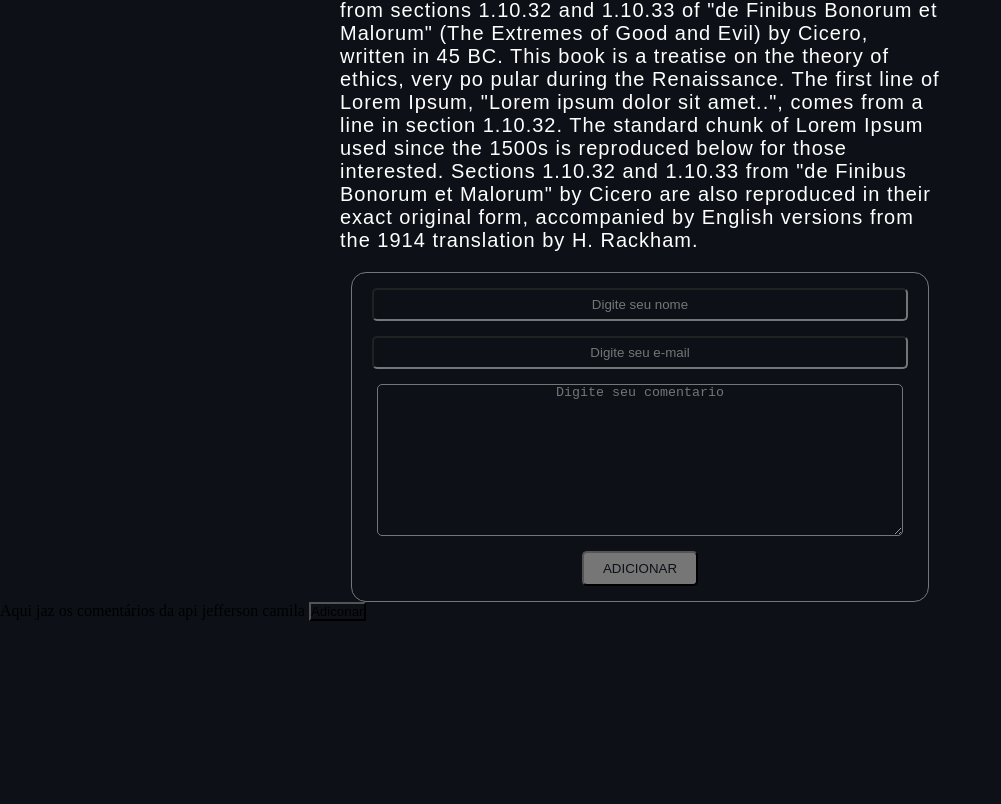
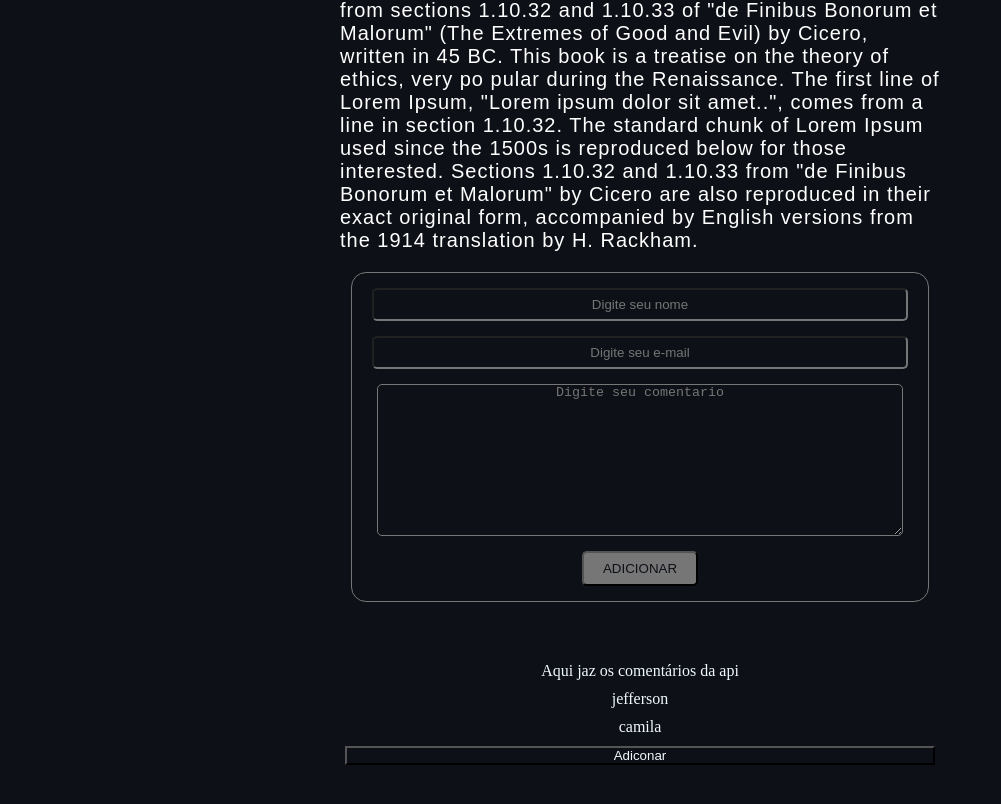
Before and after one commit to jefflennon1/artesgraficasfortalezaLeonardo, a React app: page / in a window 1280 px wide. Shown: the part 734-1538 px from the top of the page, without its empty margins (0-1001 px from the left). Before the commit the page ends 1355 px from the top, so only its background shows below. Built offline with nearby package versions, Linux system fonts and the light colour scheme; no server answers.

Commit message:
corrigindo erro de digitação que impedia de conectar no backend

```diff
--- a/src/components/getComments/index.js
+++ b/src/components/getComments/index.js
@@ -1,8 +1,15 @@
 import React, { useState, useEffect} from 'react';
 import api from '../../services/Api';
+import './style.css'
 
 export default function GetComments(){
   const [commets, setComments] = useState(['jefferson', 'camila']);
+  useEffect(()=>{
+      api.get('all').then( response =>{
+        console.log(response);
+      })
+  }, []);
+
 
   function createComment(){
       setComments([... commets, `new comment ${Date.now()}`]);
@@ -12,7 +19,7 @@ export default function GetComments(){
   return(
     <div className="getComments">
       <label htmlFor="">Aqui jaz os comentários da api</label>
-          {commets.map( comment => <label> {comment} </label>)}
+          {commets.map( comment => <label key={comment}> {comment} </label>)}
       <button type="button" onClick={createComment}>Adiconar</button>
     </div>
   )
--- /dev/null
+++ b/src/components/getComments/style.css
@@ -0,0 +1,11 @@
+label, button{
+  display: block;
+  margin:auto;
+  width: 50%;
+  color: aliceblue;
+  text-align: center;
+  margin-top: 10px;
+}
+.getComments{
+  padding: 50px;
+}
--- a/src/services/Api.js
+++ b/src/services/Api.js
@@ -1,7 +1,7 @@
 import axios from 'axios';
 
 const api = axios.create({
-  baseURL: 'localhost:3333/comments'
+  baseURL: 'http://localhost:3333/comments/'
 })
 
 export default api;
```
